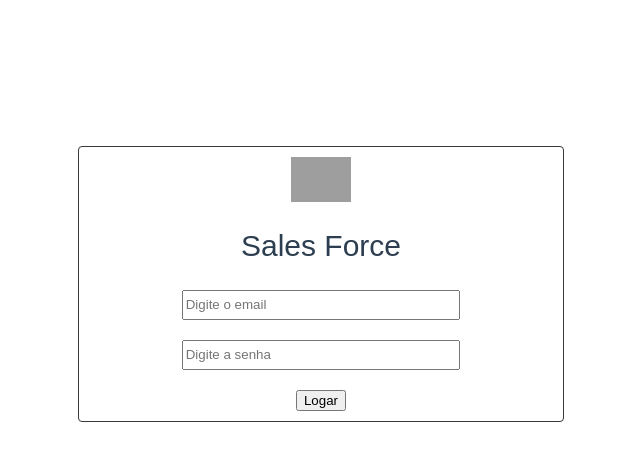
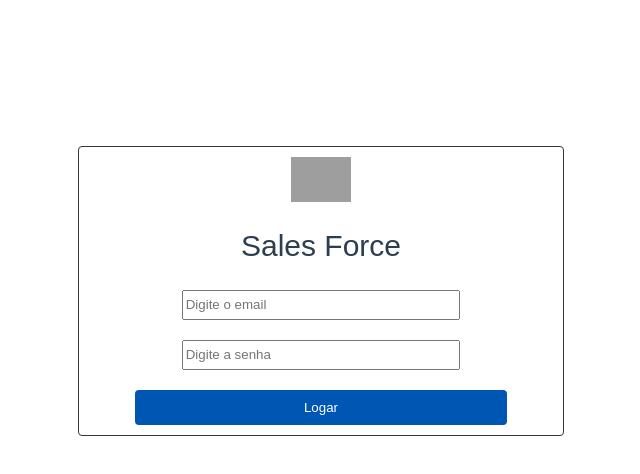
Before and after one commit to jlaindorf/salesForce, a Vue app: page / in a window 1280 px wide. Shown: the top 474 px of the page, without its empty margins (319-959 px from the left). Built offline with nearby package versions, Linux system fonts and the light colour scheme; grey boxes are pictures that could not be loaded.

Commit message:
feat: add buttons

```diff
--- a/src/views/LoginView.vue
+++ b/src/views/LoginView.vue
@@ -7,7 +7,7 @@
       <input v-model="email" type="text" placeholder="Digite o email">
       <input v-model="password" type="password" placeholder="Digite a senha">
 
-      <button type="submit">Logar</button>
+      <button class="button" type="submit">Logar</button>
     </form>
   </div>
 </template>
@@ -62,4 +62,15 @@
   width: 60%;
   height: 30px;
 }
+button{
+
+  width: 80%;
+    padding: 10px;
+    background-color:  #0056b3;
+    border: none;
+    border-radius: 4px;
+    cursor: pointer;
+    color: #fff;
+
+}
 </style>
--- a/src/views/clients/ClientView.vue
+++ b/src/views/clients/ClientView.vue
@@ -9,21 +9,30 @@
     <table class="menu">
         <thead>
             <tr>
-                <th colspan="4" class="title-table">CLIENTES</th>
+                <th colspan="6" class="title-table">CLIENTES</th>
             </tr>
         </thead>
         <tbody>
             <tr>
                 <th>NOME</th>
+                <th>CPF</th>
                 <th>EMAIL</th>
                 <th>CONTATO</th>
                 <th>ENDEREÇO</th>
+                <th>AÇÕES</th>
             </tr>
             <tr v-for="(client, index) in clients" :key="client.id">
                 <td>{{ client.name }}</td>
+                <td>{{ client.cpf }}</td>
                 <td>{{ client.email }}</td>
                 <td>{{ client.contact }}</td>
-                <td>{{ client.city }}/{{ client.state }}-{{ client.street }},{{ client.number }} ,CEP:{{ client.cep }}
+                <td>{{ client.city }}/{{ client.state }}-
+                    {{ client.street }},{{ client.number }}
+                    ,CEP:{{ client.cep }}
+                </td>
+                <td>
+                    <button class="actions" type="submit">editar</button>
+                    <button class="actions" type="submit">apagar</button>
                 </td>
             </tr>
         </tbody>
@@ -76,4 +85,9 @@
     padding: 10px;
 
 }
+
+.actions {
+    width: 50%;
+    margin: 2px;
+}
 </style>
```
